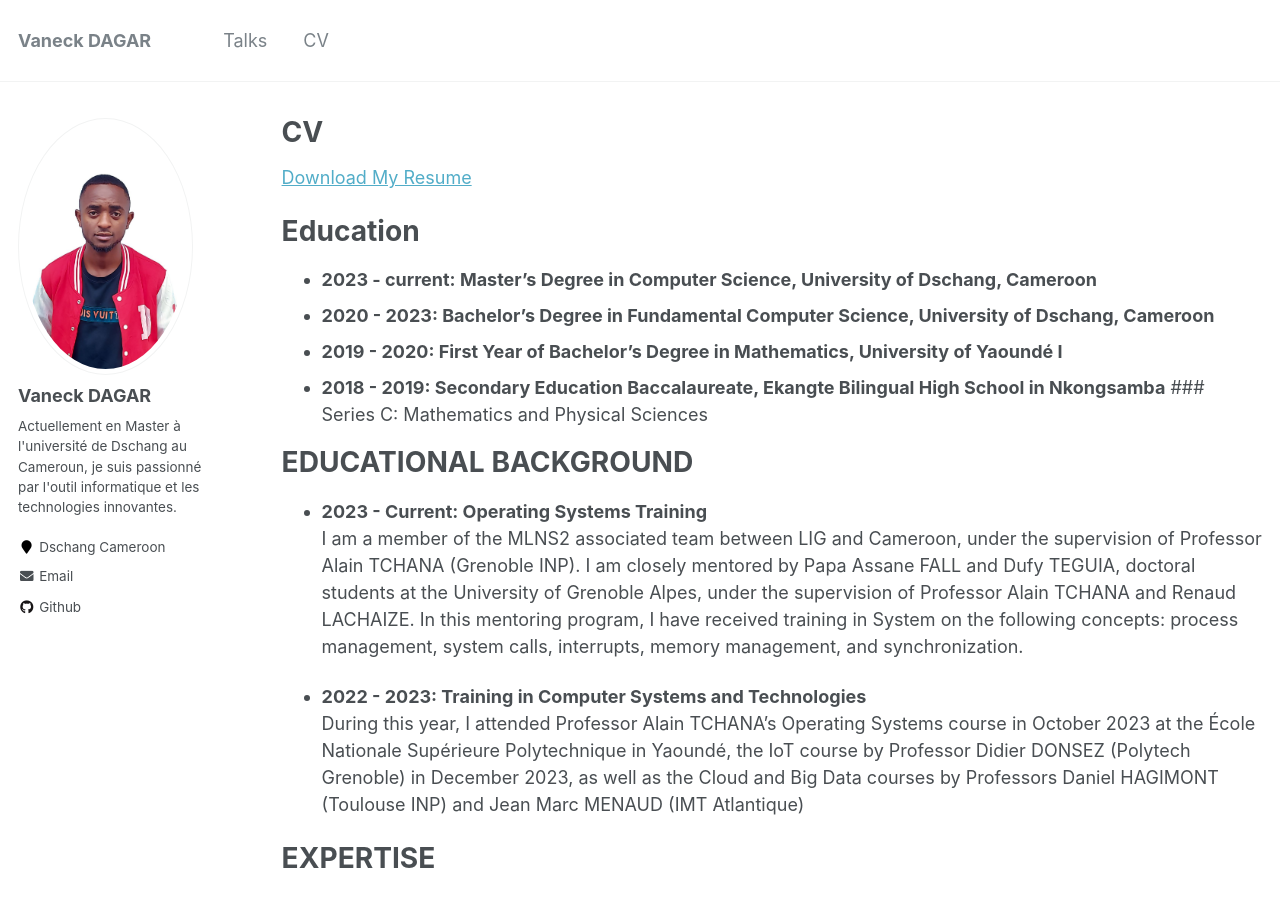
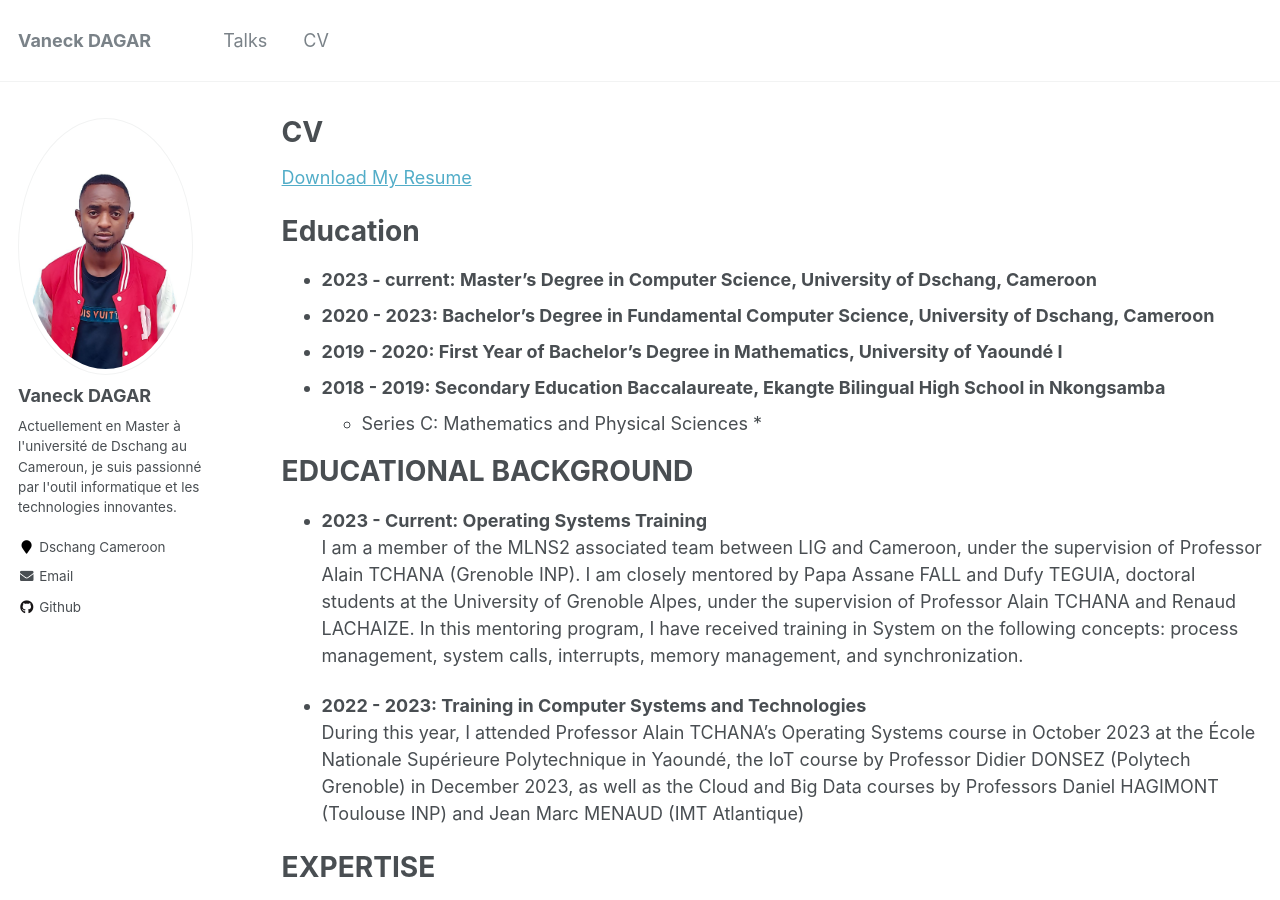
Before and after one commit to winner40/winner40.github.io, a Jekyll site: the page built from _pages/cv.md, in a window 1280 px wide and 900 px high. Built offline with Jekyll 4.4.1, drawn with Linux system fonts in a browser that asks for light colours.

Commit message:
Update cv.md

```diff
--- a/_pages/cv.md
+++ b/_pages/cv.md
@@ -15,7 +15,7 @@ Education
 - **2020 - 2023: Bachelor's Degree in Fundamental Computer Science, University of Dschang, Cameroon**
 - **2019 - 2020: First Year of Bachelor's Degree in Mathematics, University of Yaoundé I**
 - **2018 - 2019: Secondary Education Baccalaureate, Ekangte Bilingual High School in Nkongsamba**
-   ### Series C: Mathematics and Physical Sciences
+    * Series C: Mathematics and Physical Sciences *
 
 EDUCATIONAL BACKGROUND
 ======
```
